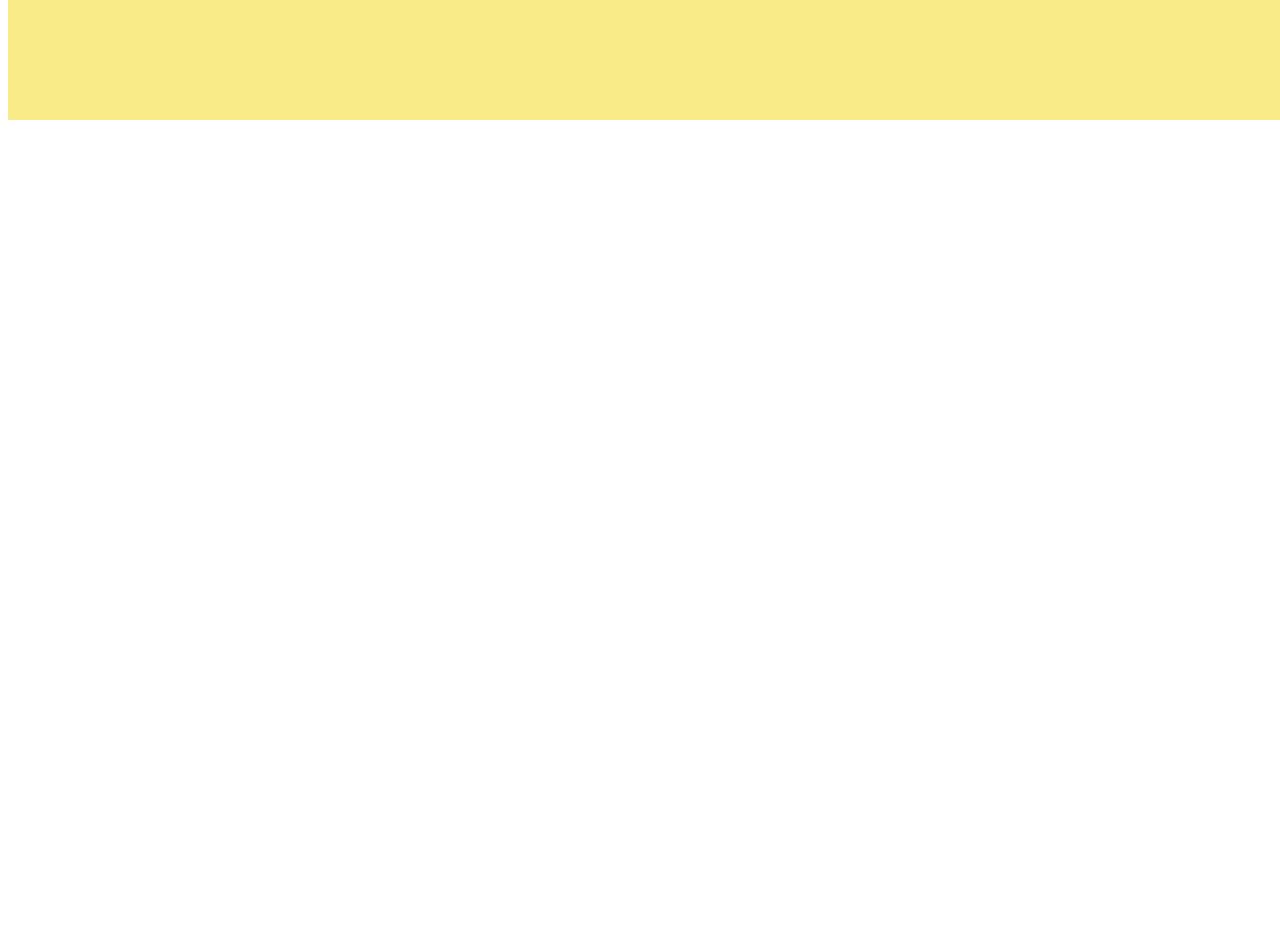
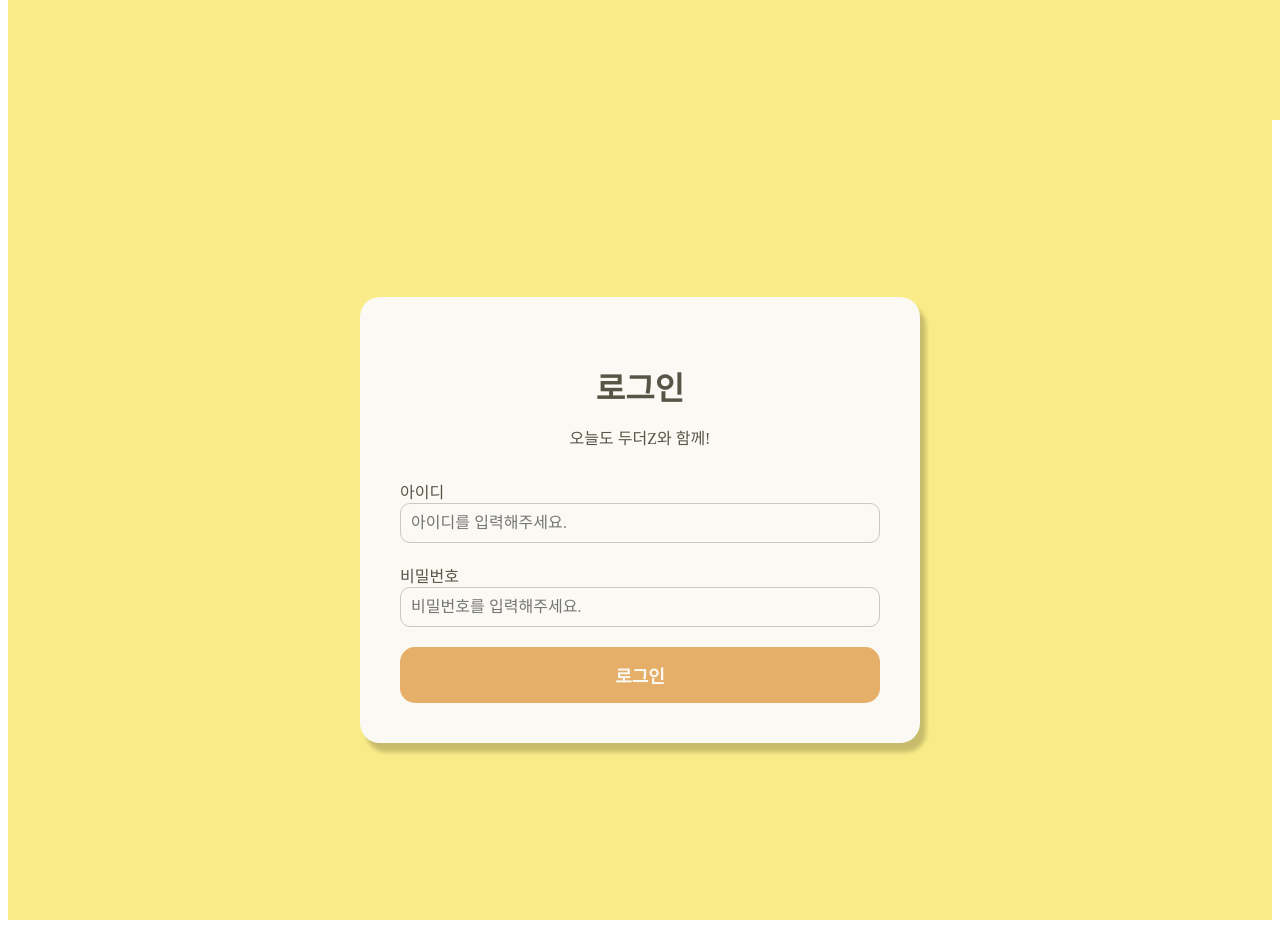
Before and after one commit to aaaange/DoTheZ_Plan, a Vue app in the folder front/: page /login in a window 1280 px wide. Shown: the part 720-1648 px from the top of the page. Before the commit the page ends 848 px from the top, so only its background shows below. Built offline with nearby package versions, Linux system fonts and the light colour scheme.

Commit message:
feat(login): login 페이지 기능 구현
- login 페이지 기능 개발
- login 성공시 메인 페이지로 이동하며 console에 '로그인 성공'
- signup 시 login 되어 메인 페이지로 이동

```diff
--- a/front/src/stores/counter.js
+++ b/front/src/stores/counter.js
@@ -1,54 +1,62 @@
-import { ref, computed } from 'vue'
-import { defineStore } from 'pinia'
-import axios from 'axios'
-import { useRouter } from 'vue-router'
+import { ref, computed } from 'vue';
+import { defineStore } from 'pinia';
+import axios from 'axios';
+import { useRouter } from 'vue-router';
 
 export const useCounterStore = defineStore('counter', () => {
-    // const articles = ref([])
-    const API_URL = 'http://127.0.0.1:8000'
-    const token = ref(null)
-    const router = useRouter() // useRouter 훅을 사용해 router 객체 가져오기
-    const isLogin = computed(() => {
-        if (token.value === null) {
-        return false
-        } else {
-        return true
-        }
-    })
+  const API_URL = 'http://127.0.0.1:8000';  // API URL
+  const token = ref(null);  // 로그인 상태를 나타내는 token 변수
+  const router = useRouter();  // Vue Router 인스턴스
 
-    // 회원가입 요청 액션
+  // 로그인 여부를 computed로 처리
+  const isLogin = computed(() => token.value !== null);
+
+  // 회원가입 요청
   const signUp = function (payload) {
-      const { username, password1, password2, email, phone, birth } = payload
+    const { username, password1, password2, email, phone, birth } = payload;
 
-      axios({
-        method: 'post',
-        url: `${API_URL}/accounts/api/v1/signup/`,
-        data: {
+    axios.post(`${API_URL}/accounts/api/v1/signup/`, {
       username,
-          password: password1,  // 'password1'을 'password'로 변경
+      password: password1,
       password2,
       email,
       phone,
-          birth
-        }
+      birth,
     })
     .then((res) => {
-        console.log('회원가입 성공:', res.data)
-        const password = password1
-        // logIn({ username, password })
-        router.push({ name: 'mainpage' }) // 메인 페이지로 이동
+      console.log('회원가입 성공:', res.data);
+      logIn({ username, password: password1 });  // 회원가입 후 바로 로그인
+      router.push({ name: 'mainpage' });  // 회원가입 후 메인 페이지로 이동
     })
     .catch((err) => {
-        console.error('회원가입 실패:', err.response?.data || err.message)
+      console.error('회원가입 실패:', err.response?.data || err.message);
       if (err.response?.data?.error) {
         const errorMessages = Object.entries(err.response.data.error)
           .map(([field, messages]) => `${field}: ${messages.join(', ')}`)
-            .join('\n')
-          alert(`회원가입에 실패했습니다.\n${errorMessages}`)
+          .join('\n');
+        alert(`회원가입에 실패했습니다.\n${errorMessages}`);
       } else {
-          alert('회원가입에 실패했습니다. 입력 정보를 확인해주세요.')
+        alert('회원가입에 실패했습니다. 입력 정보를 확인해주세요.');
       }
+    });
+  };
+
+  // 로그인 요청
+  const logIn = function (payload) {
+    const { username, password } = payload;
+
+    axios.post(`${API_URL}/accounts/api/v1/login/`, { username, password })
+    .then((res) => {
+      token.value = res.data.key;  // 로그인 성공 시 받은 토큰 저장
+      localStorage.setItem('token', res.data.key);  // 토큰을 로컬 스토리지에 저장
+      console.log('로그인 성공');  // 로그인 성공 메시지 콘솔에 출력
+      router.push({ name: 'mainpage' });  // 로그인 후 메인 페이지로 이동
     })
-    }
-    return { signUp, token, isLogin }
-})
+    .catch((err) => {
+      console.log('로그인 실패:', err.response || err.message);  // 로그인 실패 시 콘솔에 오류 메시지 출력
+      alert('로그인에 실패했습니다. 아이디와 비밀번호를 확인해주세요.');
+    });
+  };
+
+  return { signUp, token, isLogin, logIn, API_URL };
+});
--- a/front/src/views/LogInView.vue
+++ b/front/src/views/LogInView.vue
@@ -1,13 +1,152 @@
 <template>
-  <div>
+  <div class="login-page">
+    <div class="login-container">
+      <h1 class="title">로그인</h1>
+      <p class="sub-title">오늘도 두더Z와 함께!</p>
 
+      <!-- 아이디 입력 -->
+      <div class="input-group">
+        <label for="username">아이디</label>
+        <input
+          id="username"
+          type="text"
+          v-model="username"
+          placeholder="아이디를 입력해주세요."
+        />
+      </div>
+
+      <!-- 비밀번호 입력 -->
+      <div class="input-group">
+        <label for="password">비밀번호</label>
+        <input
+          id="password"
+          type="password"
+          v-model="password"
+          placeholder="비밀번호를 입력해주세요."
+        />
+      </div>
+
+      <!-- 오류 메시지 -->
+      <div v-if="errorMessage" class="error-message">
+        {{ errorMessage }}
+      </div>
+
+      <!-- 로그인 버튼 -->
+      <div class="login-button">
+        <button @click="handleLogin">로그인</button>
+      </div>
+    </div>
   </div>
 </template>
 
-<script setup>
+<script>
+import { useCounterStore } from "@/stores/counter"; // Pinia store import
 
+export default {
+  data() {
+    return {
+      username: '',
+      password: '',
+      errorMessage: ''
+    };
+  },
+  methods: {
+    async handleLogin() {
+      const store = useCounterStore(); // Pinia store 사용
+      if (this.username === '' || this.password === '') {
+        this.errorMessage = '아이디 혹은 비밀번호를 입력해주세요.';
+        return;
+      }
+
+      // Pinia store의 logIn 메소드 사용
+      try {
+        await store.logIn({ username: this.username, password: this.password });
+        // 로그인 성공 후 메인 페이지로 이동
+        this.$router.push({ name: 'mainpage' });
+      } catch (error) {
+        // 오류 메시지 처리
+        this.errorMessage = error.response ? error.response.data.detail : '로그인에 실패했습니다.';
+        console.log('로그인 실패:', error.response || error.message);  // 실패 시 콘솔 로그 출력
+      }
+    }
+  }
+};
 </script>
 
 <style scoped>
+.login-page {
+  width: 100%;
+  height: 100vh;
+  background-color: #F9EB87;
+  display: flex;
+  justify-content: center;
+  align-items: center;
+}
 
+.login-container {
+  width: 100%;
+  max-width: 480px;
+  background-color: #FBF9F4;
+  padding: 40px;
+  border-radius: 20px;
+  box-shadow: 6px 9px 4px rgba(0, 0, 0, 0.2);
+  text-align: center;
+}
+
+.title {
+  color: #585547;
+  font-size: 32px;
+  font-weight: 700;
+  margin-bottom: 10px;
+}
+
+.sub-title {
+  color: #585547;
+  font-size: 16px;
+  font-weight: 300;
+  margin-bottom: 30px;
+}
+
+.input-group {
+  margin-bottom: 20px;
+  text-align: left;
+}
+
+.input-group label {
+  color: #585547;
+  font-size: 16px;
+  font-weight: 400;
+  margin-bottom: 8px;
+}
+
+.input-group input {
+  width: 100%;
+  padding: 10px;
+  border: 1px solid #CDC7C0;
+  border-radius: 10px;
+  font-size: 16px;
+  color: #585547;
+  background-color: #FBF9F4;
+  box-sizing: border-box;
+}
+
+.error-message {
+  color: #FF4747;
+  font-size: 16px;
+  font-weight: 200;
+  margin-top: 10px;
+}
+
+.login-button button {
+  width: 100%;
+  padding: 15px;
+  background-color: #E6AF69;
+  color: #FBF9F4;
+  border: none;
+  border-radius: 15px;
+  font-size: 18px;
+  font-weight: 700;
+  cursor: pointer;
+  box-sizing: border-box;
+}
 </style>
--- a/front/src/views/SignUpView.vue
+++ b/front/src/views/SignUpView.vue
@@ -17,14 +17,14 @@
             placeholder="아이디를 입력해주세요."
             style="flex-grow: 1; padding: 10px; border: 1px solid #CDC7C0; border-radius: 10px; font-size: 16px; color: #585547; background: #FBF9F4;"
           />
-          <!-- <button
+          <button
             @click="checkUsername"
             style="padding: 10px 20px; background: #F8C471; border: none; border-radius: 10px; font-size: 16px; color: white; cursor: pointer;"
           >
             중복 확인
           </button>
           <span v-if="usernameCheck === 'success'" style="color: green; font-size: 18px;">✔</span>
-          <span v-else-if="usernameCheck === 'failure'" style="color: red; font-size: 18px;">✖</span> -->
+          <span v-else-if="usernameCheck === 'failure'" style="color: red; font-size: 18px;">✖</span>
         </div>
       </div>
 
@@ -154,30 +154,30 @@ const isCustomDomain = ref(false)
 
 const isPasswordMatch = computed(() => password.value === passwordConfirm.value)
 
-// // 아이디 중복 확인
-// // 아이디 중복 확인
-// async function checkUsername() {
-//   // 중복 확인 요청
-//   if (username.value === '') {
-//     alert('아이디를 입력해주세요.')
-//     return
-//   }
 
-//   try {
-//     // 실제 백엔드 URL로 수정 필요
-//     const response = await axios.post('http://127.0.0.1:8000/accounts/api/v1/check_username/', { username: username.value })
+// 아이디 중복 확인
+async function checkUsername() {
+  // 중복 확인 요청
+  if (username.value === '') {
+    alert('아이디를 입력해주세요.')
+    return
+  }
 
-//     // 서버 응답 처리
-//     if (response.data.isAvailable) {
-//       usernameCheck.value = 'success' // 중복이 없는 경우
-//     } else {
-//       usernameCheck.value = 'failure' // 중복이 있는 경우
-//     }
-//   } catch (error) {
-//     console.error('아이디 중복 확인 중 오류 발생:', error)
-//     alert('서버 오류가 발생했습니다. 다시 시도해주세요.')
-//   }
-// }
+  try {
+    // 실제 백엔드 URL로 수정 필요
+    const response = await axios.post('http://127.0.0.1:8000/accounts/api/v1/check_username/', { username: username.value })
+
+    // 서버 응답 처리
+    if (response.data.isAvailable) {
+      usernameCheck.value = 'success' // 중복이 없는 경우
+    } else {
+      usernameCheck.value = 'failure' // 중복이 있는 경우
+    }
+  } catch (error) {
+    console.error('아이디 중복 확인 중 오류 발생:', error)
+    alert('서버 오류가 발생했습니다. 다시 시도해주세요.')
+  }
+}
 
 
 // 비밀번호 확인
```
Also changed, not shown: 2 other files (tests, documents, lock files or other folders). Lines whose indentation alone changed are shown as unchanged.
